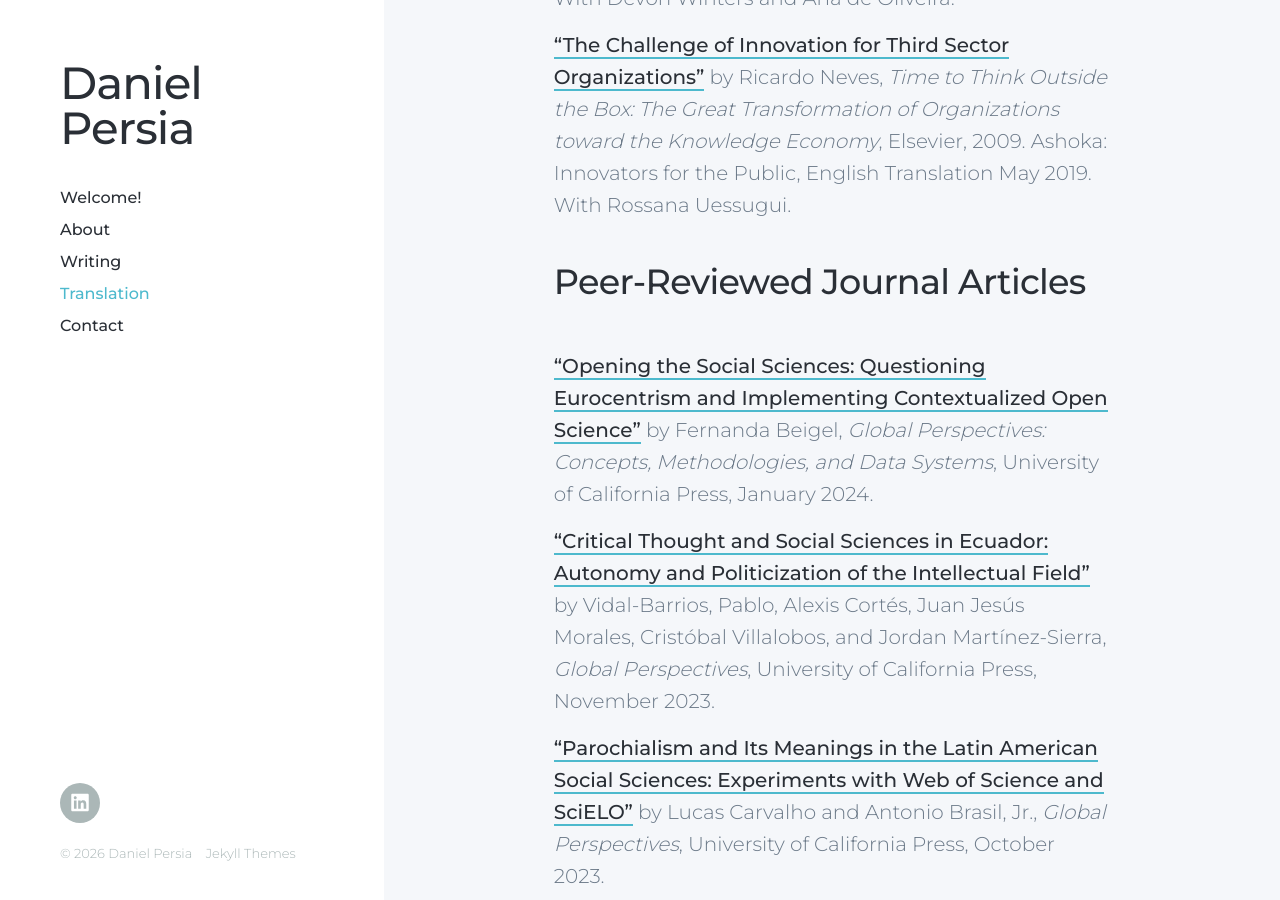
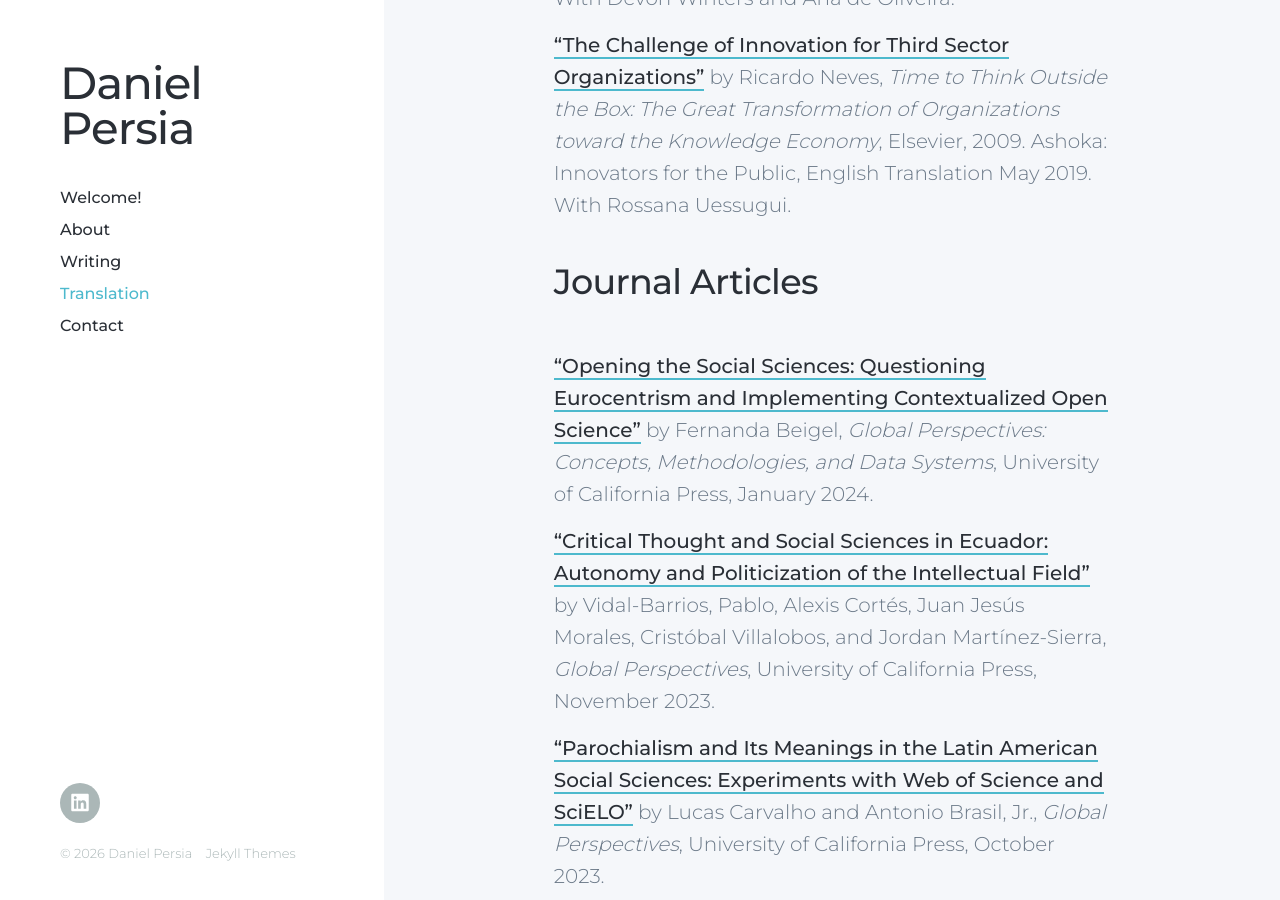
Before and after one commit to danielpersia/danielpersia.github.io, a Jekyll site: the page built from _pages/translations.md, in a window 1280 px wide and 900 px high, scrolled down 5284 px. Built offline with Jekyll 4.4.1, drawn with Linux system fonts in a browser that asks for light colours; nearby versions of some CDN libraries.

Commit message:
Update translations.md

```diff
--- a/_pages/translations.md
+++ b/_pages/translations.md
@@ -108,7 +108,7 @@ The book, whose art direction was the responsibility of the award-winning Rodolf
 [“The Challenge of Innovation for Third Sector Organizations”](https://danielpersia.github.io/images/Neves_ThinkOutsidetheBox.pdf) by Ricardo Neves, *Time to Think Outside the Box: The Great Transformation of Organizations toward the Knowledge Economy*, Elsevier, 2009. Ashoka: Innovators for the Public, English Translation May 2019. With Rossana Uessugui.
 
 
-## Peer-Reviewed Journal Articles
+## Journal Articles
 <br>
 ["Opening the Social Sciences: Questioning Eurocentrism and Implementing Contextualized Open Science"](https://doi.org/10.1525/gp.2023.91203) by Fernanda Beigel, *Global Perspectives: Concepts, Methodologies, and Data Systems*, University of California Press, January 2024.
 <br>
```
